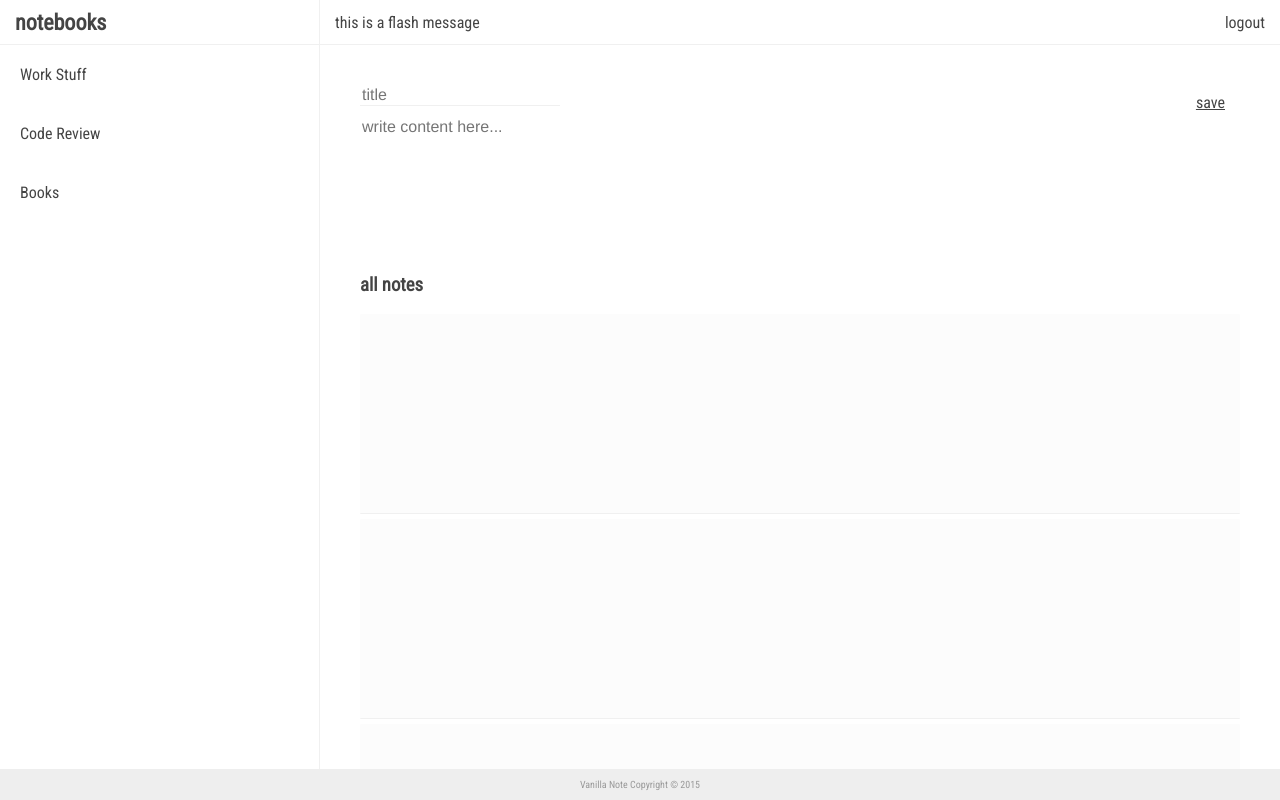
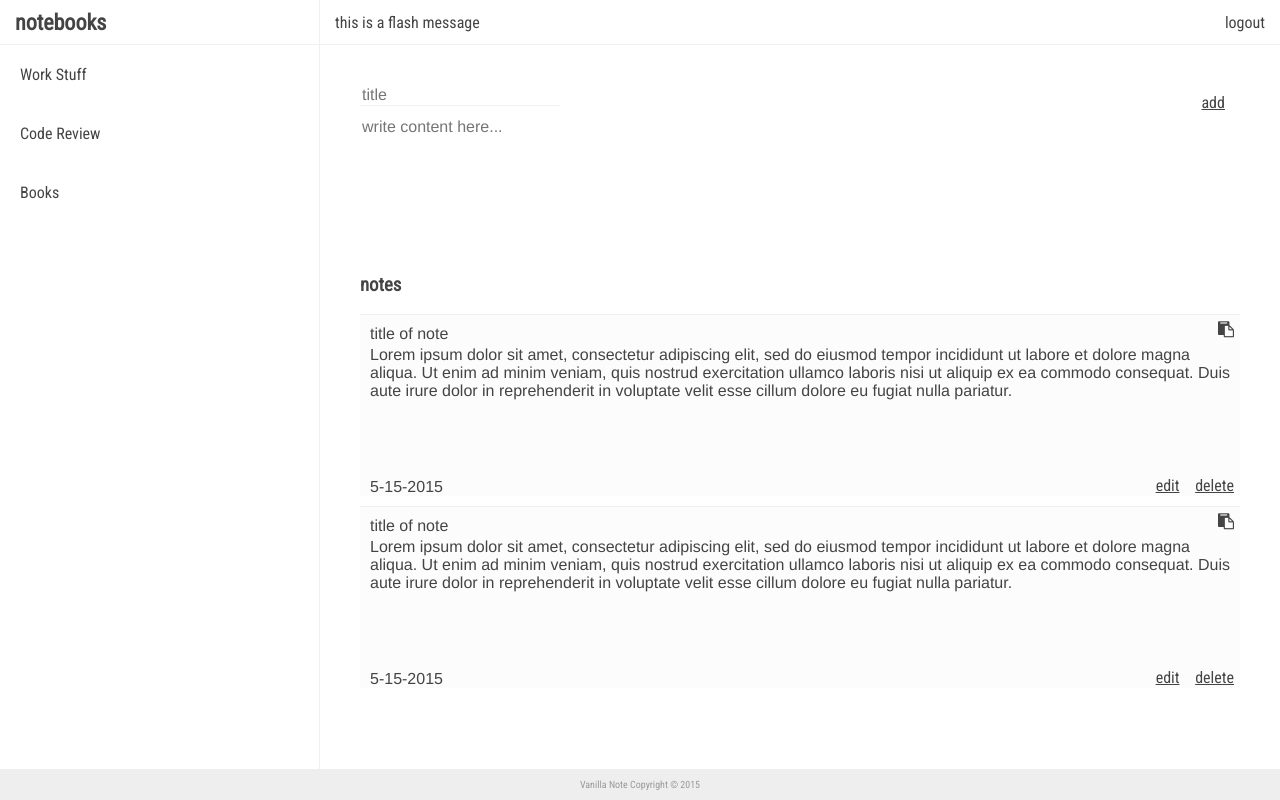
Before and after one commit to joelcolucci/vanillanote, a Flask app: template templates/home.html in a window 1280 px wide. Run offline with Flask 2, Linux system fonts and the light colour scheme; the template is opened without the code that fills it, so the values that code supplies are empty; parts of the project's set-up code (start-up, migrations or seed data) failed here and were passed over; some libraries are stand-ins or nearby versions.

Commit message:
impd edit delete markup

```diff
--- a/static/css/layout.css
+++ b/static/css/layout.css
@@ -128,7 +128,8 @@ body,
     outline: 0;
 }
 
-.note-submit {
+.note-submit,
+.cp-submit {
     position: absolute;
     top: 43px;
     right: 40px;
@@ -152,16 +153,71 @@ body,
     height: 125px;
 }
 
-.note {
-    min-height: 200px;
-    background: #fcfcfc;
-    margin-bottom: 5px;
-    border-radius: 1px;
-    border-bottom: 1px solid #F0F0F0;
+.notes {
+
 }
 
+.note {
+    position: relative;
+    background: #fcfcfc;
+    margin-bottom: 10px;
+    padding: 10px;
+    border-radius: 1px;
+    border-top: 1px solid #F0F0F0;
+}
 
+.title,
+.content,
+.timestamp {
+    font-family: Helvetica, Arial, sans-serif;
+}
 
+.title {
+    margin-bottom: 3px;
+}
+
+.content {
+    min-height: 140px;
+    padding-bottom: 20px;
+}
+
+.timestamp {
+    position: absolute;
+    bottom: 0;
+    width: 100%;
+}
+
+.copy-paste {
+    position: absolute;
+    top: 0;
+    right: 0;
+}
+
+.cp-submit {
+    top: 0;
+    right: 0;
+    z-index: 2;
+}
+
+.fa-clipboard {
+    padding: 6px;
+}
+
+.note-controls {
+    position: absolute;
+    bottom: 0;
+    right: 0;
+}
+
+.note-controls form {
+    display: inline-block;
+}
+
+.note-controls input {
+    background-color: transparent;
+    text-decoration: underline;
+    border: none;
+}
 /*------------------------------------*\
     #FOOTER-STYLES
 \*------------------------------------*/
--- a/templates/home.html
+++ b/templates/home.html
@@ -34,17 +34,57 @@
         <div class="container-new-note">
             <form>
                 <input type="text" id="note-input-title" class="note-input" name="title" placeholder="title">
-                <textarea id="note-input-content" class="note-input" name="content" placeholder="write content here..." ></textarea>
-                <input type="submit" class="note-submit" value="save">
+                <textarea id="note-input-content" class="note-input" name="content" placeholder="write content here..."></textarea>
+                <input type="submit" class="note-submit" value="add">
             </form>
         </div>
-        <h3>all notes</h3>
+        <h3>notes</h3>
         <div class="notes">
             <div class="note">
+                <div class="title">
+                    title of note
+                </div>
+                <div class="content">
+                    Lorem ipsum dolor sit amet, consectetur adipiscing elit, sed do eiusmod tempor incididunt ut labore et dolore magna aliqua. Ut enim ad minim veniam, quis nostrud exercitation ullamco laboris nisi ut aliquip ex ea commodo consequat. Duis aute irure dolor in reprehenderit in voluptate velit esse cillum dolore eu fugiat nulla pariatur.
+                </div>
+                <div class="timestamp">
+                    5-15-2015
+                </div>
+                <form class="copy-paste">
+                    <input type="submit" value="" class="cp-submit">
+                    <i class="fa fa-clipboard"></i>
+                </form>
+                <div class="note-controls">
+                    <form class="edit">
+                        <input type="submit" value="edit">
+                    </form>
+                    <form class="delete">
+                        <input type="submit" value="delete">
+                    </form>
+                </div>
             </div>
             <div class="note">
-            </div>
-            <div class="note">
+                <div class="title">
+                    title of note
+                </div>
+                <div class="content">
+                    Lorem ipsum dolor sit amet, consectetur adipiscing elit, sed do eiusmod tempor incididunt ut labore et dolore magna aliqua. Ut enim ad minim veniam, quis nostrud exercitation ullamco laboris nisi ut aliquip ex ea commodo consequat. Duis aute irure dolor in reprehenderit in voluptate velit esse cillum dolore eu fugiat nulla pariatur.
+                </div>
+                <div class="timestamp">
+                    5-15-2015
+                </div>
+                <form class="copy-paste">
+                    <input type="submit" value="" class="cp-submit">
+                    <i class="fa fa-clipboard"></i>
+                </form>
+                <div class="note-controls">
+                    <form class="edit">
+                        <input type="submit" value="edit">
+                    </form>
+                    <form class="delete">
+                        <input type="submit" value="delete">
+                    </form>
+                </div>
             </div>
         </div>
 
--- a/templates/wrapper_main.html
+++ b/templates/wrapper_main.html
@@ -6,6 +6,7 @@
     <meta name="viewport" content="width=device-width, initial-scale=1">
     <title>Vanilla Note</title>
     <link href='http://fonts.googleapis.com/css?family=Roboto+Condensed|Courgette' rel='stylesheet' type='text/css'>
+    <link rel="stylesheet" href="//maxcdn.bootstrapcdn.com/font-awesome/4.3.0/css/font-awesome.min.css">
     <link href="{{ url_for('static', filename='css/normalize.css') }}" rel="stylesheet">
     <link href="{{ url_for('static', filename='css/layout.css') }}" rel="stylesheet">
     <link href="{{ url_for('static', filename='css/theme.css') }}" rel="stylesheet">
```
